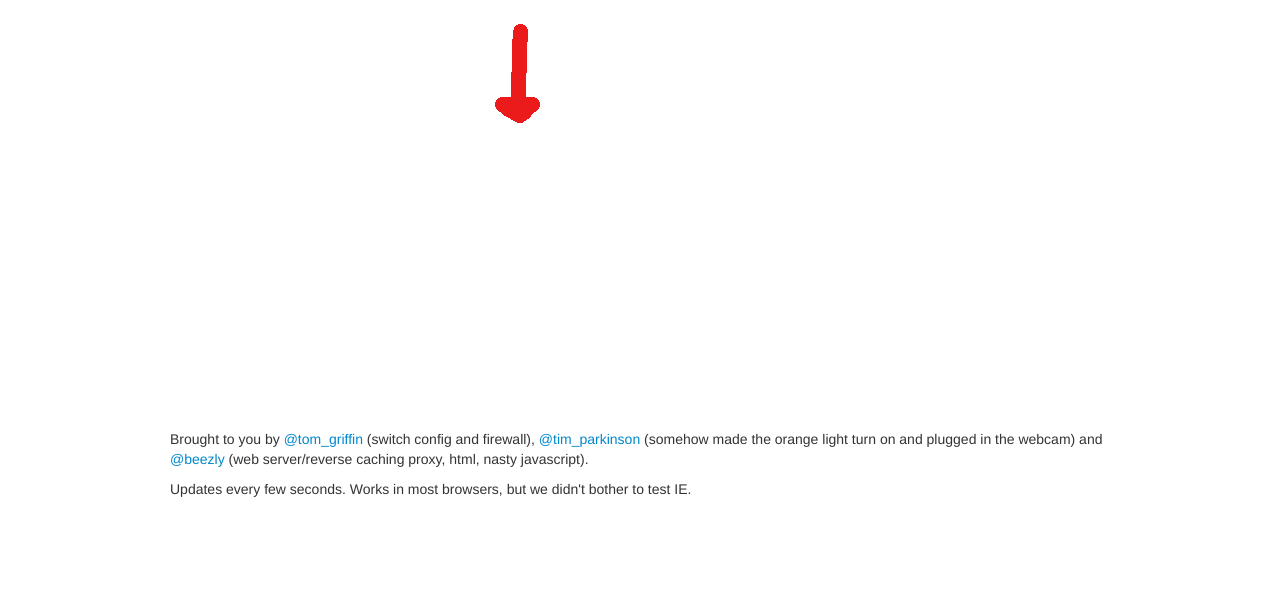
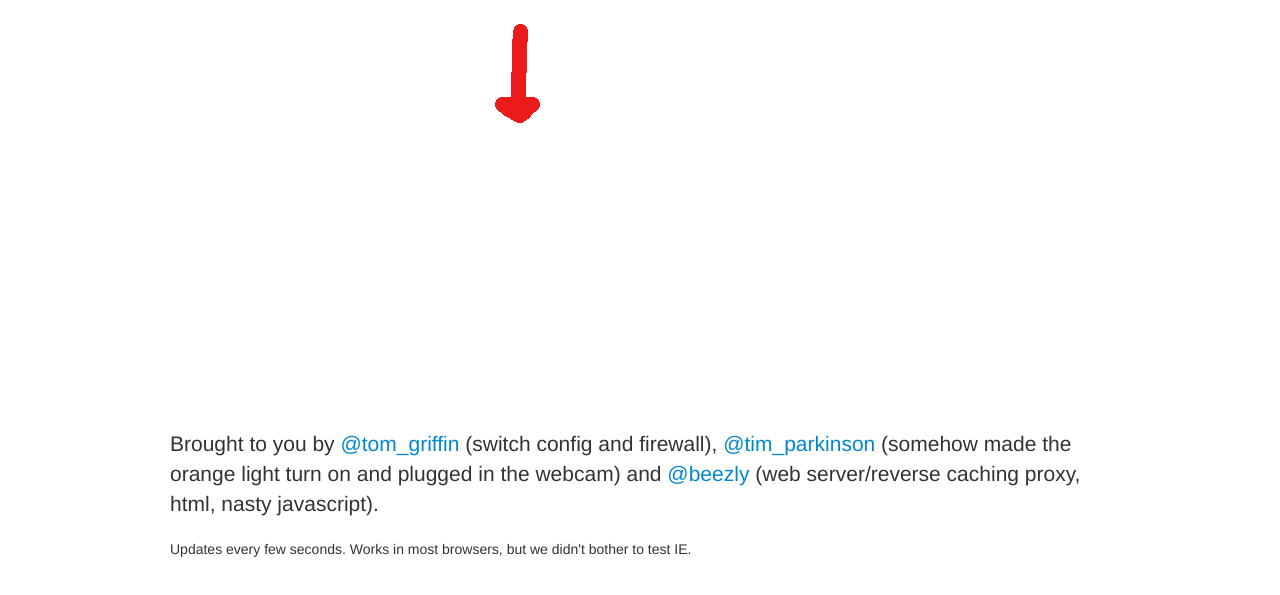
Before and after one commit to beezly/filercam, a plain HTML site: page index.html in a window 1280 px wide. Shown: the part 53-648 px from the top of the page. Drawn offline with nearby package versions, Linux system fonts and the light colour scheme.

Commit message:
Add lead to our about parts

```diff
--- a/index.html
+++ b/index.html
@@ -27,7 +27,7 @@
     </div>
     <div class="container">
     <img id="filercam-image" src="/overlay.gif" style="display: block; padding: 1px; background-image: url('/still.jpg');" alt="The Orange LED" height="480" width="640" />
-    <p>Brought to you by <a href="http://twitter.com/tom_griffin">@tom_griffin</a> (switch config and firewall), <a href="http://twitter.com/tim_parkinson">@tim_parkinson</a> (somehow made the orange light turn on and plugged in the webcam) and <a href="http://twitter.com/beezly">@beezly</a> (web server/reverse caching proxy, html, nasty javascript).</p>
+    <p class="lead">Brought to you by <a href="http://twitter.com/tom_griffin">@tom_griffin</a> (switch config and firewall), <a href="http://twitter.com/tim_parkinson">@tim_parkinson</a> (somehow made the orange light turn on and plugged in the webcam) and <a href="http://twitter.com/beezly">@beezly</a> (web server/reverse caching proxy, html, nasty javascript).</p>
     <p>Updates every few seconds. Works in most browsers, but we didn't bother to test IE.</p>
     <script src="http://code.jquery.com/jquery-latest.js"></script>
     <script src="js/bootstrap.min.js"></script>
```
